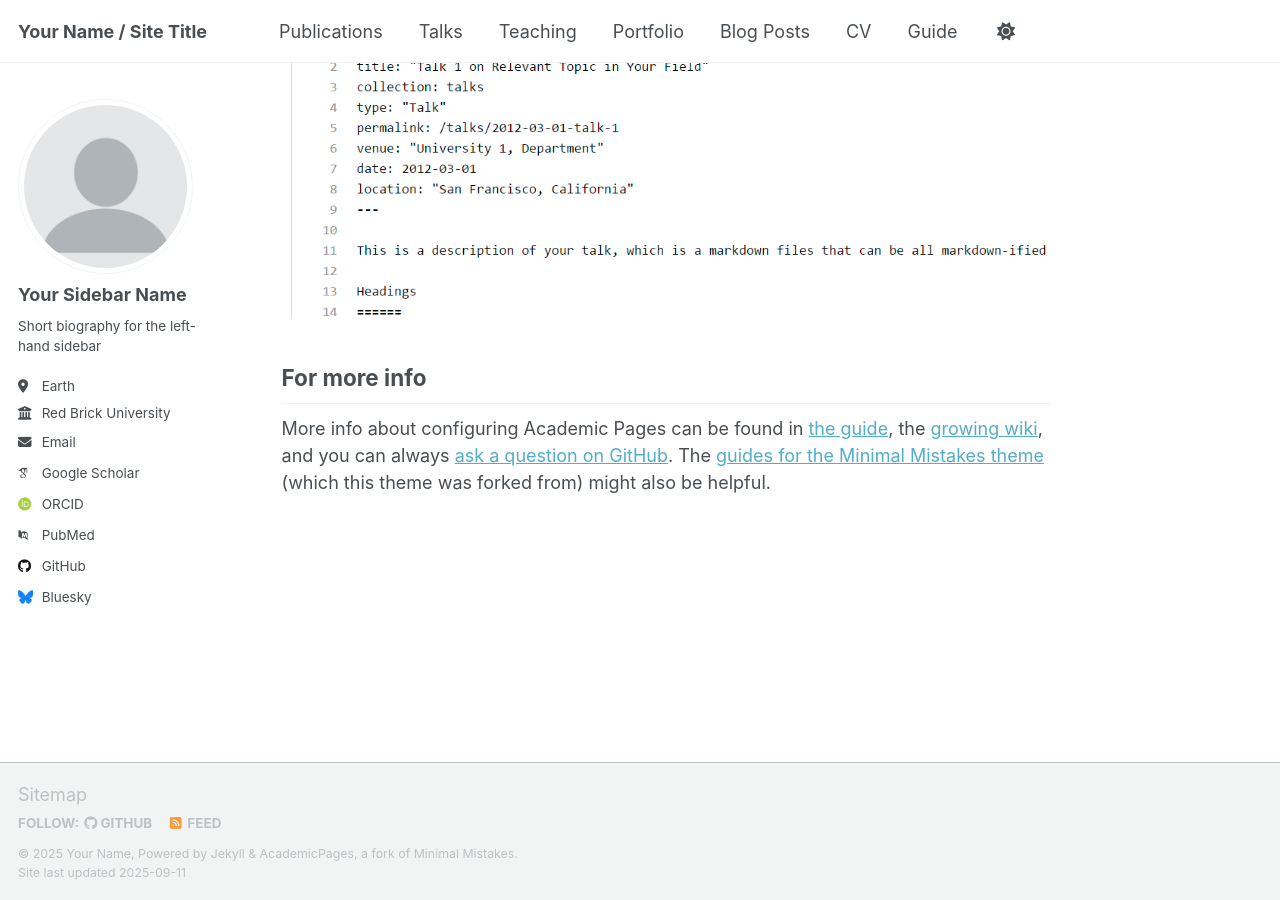
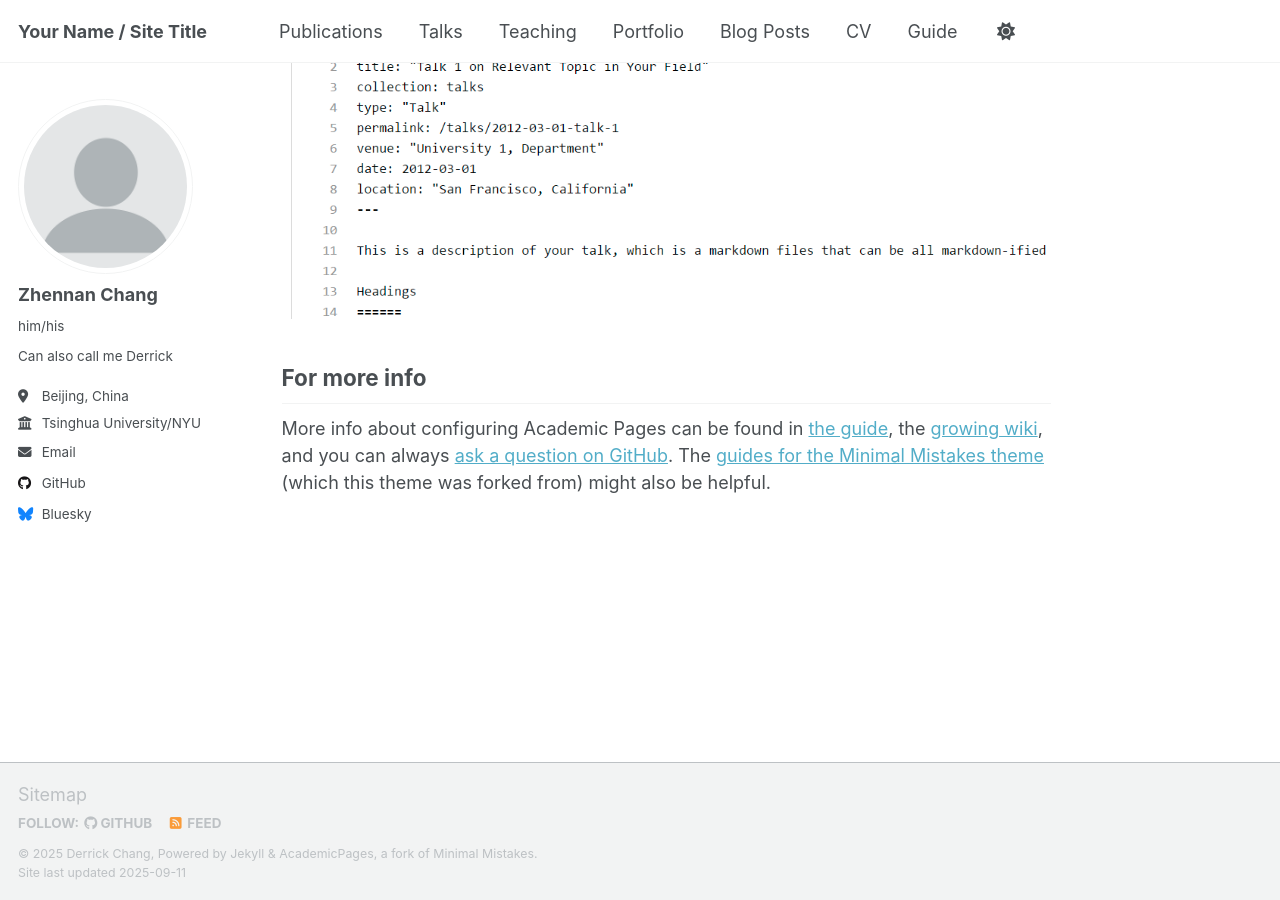
Before and after one commit to RealChanandlerBong/RealChanandlerBong.github.io, a Jekyll site: the page built from _pages/about.md, in a window 1280 px wide and 900 px high, scrolled down 2880 px. Built offline with Jekyll 4.4.1, drawn with Linux system fonts in a browser that asks for light colours; some web fonts are replaced; a script that is not in the unit is left out.

Commit message:
updated personal info

```diff
--- a/_config.yml
+++ b/_config.yml
@@ -11,11 +11,11 @@ locale                   : "en-US"
 site_theme               : "default" # Currently available options are "default", "air"
 title                    : "Your Name / Site Title"
 title_separator          : "-"
-name                     : &name "Your Name"
+name                     : &name "Derrick Chang"
 description              : &description "personal description"
-url                      : https://academicpages.github.io # the base hostname & protocol for your site e.g. "https://[your GitHub username].github.io" or if you already have some other page hosted on Github then use "https://[your GitHub username].github.io/[Your Repo Name]"
+url                      : https://realchanandlerbong.github.io # the base hostname & protocol for your site e.g. "https://[your GitHub username].github.io" or if you already have some other page hosted on Github then use "https://[your GitHub username].github.io/[Your Repo Name]"
 baseurl                  : "" # the subpath of your site, e.g. "/blog"
-repository               : "academicpages/academicpages.github.io"
+repository               : "realchanandlerbong/realchanandlerbong.github.io"
 
 # Site Author - The following control what appear as part of the author content on the side bar.
 #               If a field is blank the icon and link will not appear, otherwise it will be shown.
@@ -23,23 +23,23 @@ repository               : "academicpages/academicpages.github.io"
 author:
   # Biographic information
   avatar           : "profile.png"
-  name             : "Your Sidebar Name"
-  pronouns         : # example: "she/her"
-  bio              : "Short biography for the left-hand sidebar"
-  location         : "Earth"
-  employer         : "Red Brick University"
+  name             : "Zhennan Chang"
+  pronouns         : "him/his"
+  bio              : "Can also call me Derrick"
+  location         : "Beijing, China"
+  employer         : "Tsinghua University/NYU"
   uri              : # URL
-  email            : "none@example.org"
+  email            : "derrickchang36@gmail.com"
 
   # Academic websites
   academia         : # URL
   arxiv            : # URL - Update with the correct link to your profile
-  googlescholar    : "https://scholar.google.com/citations?user=PS_CX0AAAAAJ"
+  googlescholar    : # "https://scholar.google.com/citations?user=PS_CX0AAAAAJ"
   inspire-hep      : # URL
   impactstory      : # URL
-  orcid            : "http://orcid.org/yourorcidurl"
+  orcid            : # "http://orcid.org/yourorcidurl"
   semantic         : # URL
-  pubmed           : "https://www.ncbi.nlm.nih.gov/pubmed/?term=john+snow"
+  pubmed           : # "https://www.ncbi.nlm.nih.gov/pubmed/?term=john+snow"
   researchgate     : # URL
   scopus           : # URL
 
@@ -47,7 +47,7 @@ author:
   bitbucket        : # Username - Update with your username on the site
   codepen          : # Username
   dribbble         : # Username
-  github           : "academicpages"
+  github           : "https://github.com/RealChanandlerBong"
   kaggle           : # Username
   stackoverflow    : # User number or user number and name (i.e., use "1" or "1/jeff-atwood")
 
```
